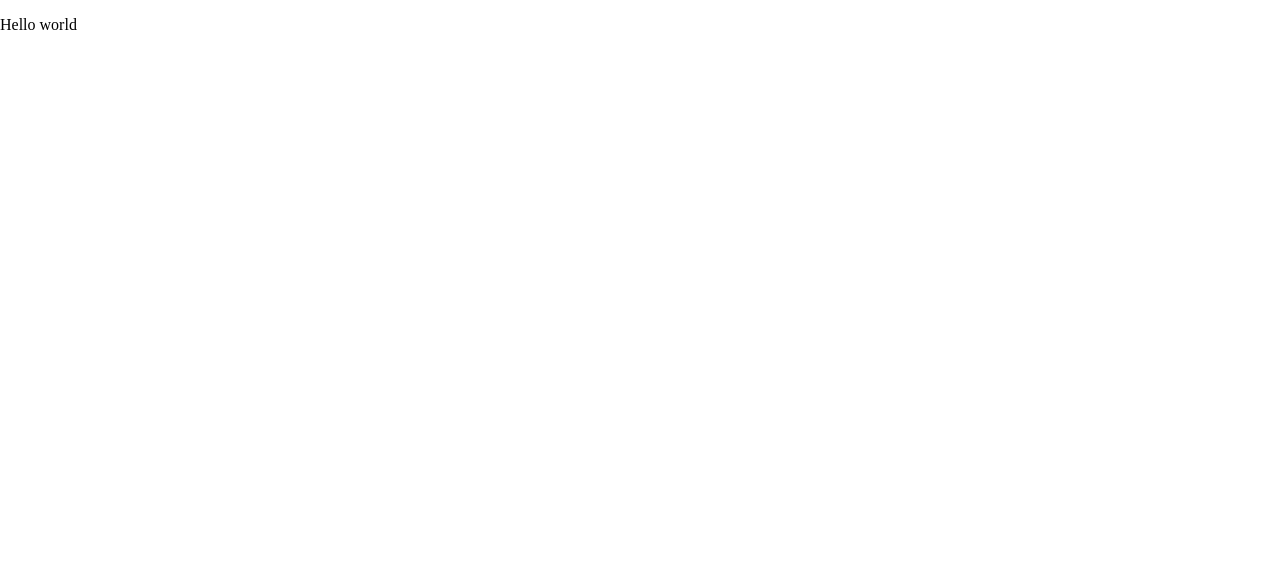
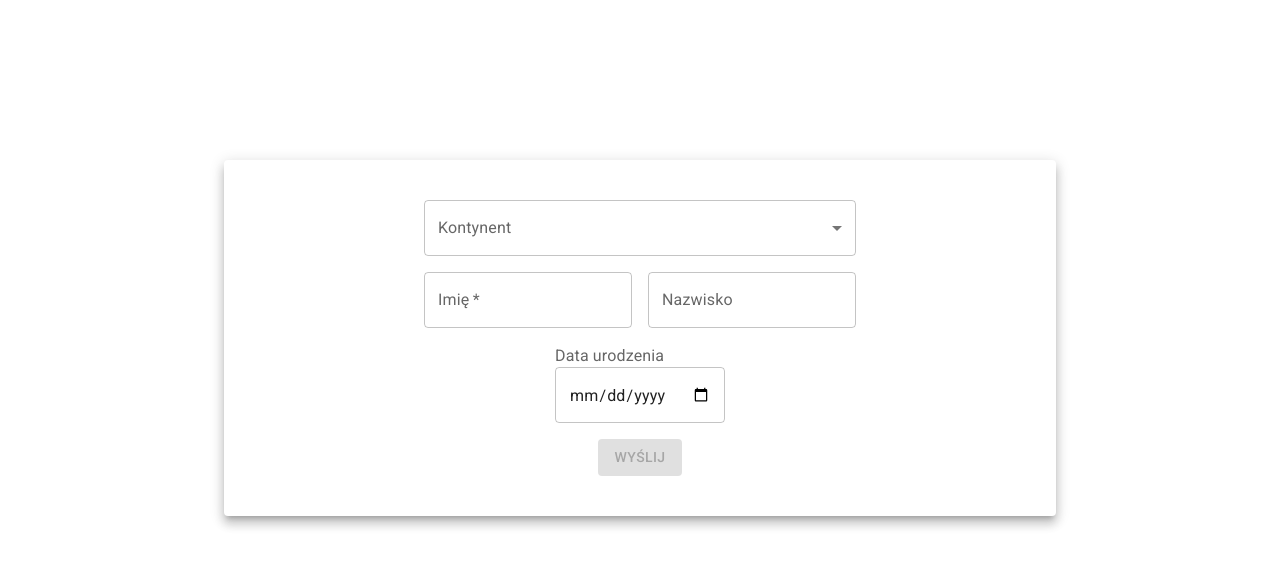
Before and after one commit to ThePanToster/react-interview-task, a React (Vite) app: page / in a window 1280 px wide. Shown: the top 566 px of the page. Built offline with nearby package versions, Linux system fonts and the light colour scheme.

Commit message:
Make basic form layout

```diff
--- a/src/App.jsx
+++ b/src/App.jsx
@@ -1,8 +1,93 @@
+import {
+    Box,
+    Paper,
+    Button,
+    Container,
+    FormControl,
+    InputLabel,
+    Select,
+    MenuItem,
+    TextField,
+    Stack,
+    //FormHelperText,
+} from '@mui/material'
+
 function App() {
     return (
-        <>
-            <p>Hello world</p>
-        </>
+        <Container sx={{ marginTop: 20 }}>
+            <Paper component="form" elevation={8} sx={{ marginX: 20 }}>
+                <Container>
+                    <Stack py={5} px={22} spacing={2} alignItems={'center'}>
+                        <FormControl fullWidth>
+                            <InputLabel id="continent-dropdown-label">
+                                Kontynent
+                            </InputLabel>
+                            <Select
+                                label="Kontynent"
+                                id="continent-dropdown"
+                                //onChange={handleChange}
+                                //error
+                                //helperText="Incorrect entry."
+                            >
+                                <MenuItem value={'africa'}>Afryka</MenuItem>
+                                <MenuItem value={'north-america'}>
+                                    Ameryka Północna
+                                </MenuItem>
+                                <MenuItem value={'south-america'}>
+                                    Ameryka Południowa
+                                </MenuItem>
+                                <MenuItem value={'antarctica'}>
+                                    Antarktyda
+                                </MenuItem>
+                                <MenuItem value={'australia'}>
+                                    Australia
+                                </MenuItem>
+                                <MenuItem value={'asia'}>Azja</MenuItem>
+                                <MenuItem value={'europe'}>Europa</MenuItem>
+                            </Select>
+                            {/* <FormHelperText error>Niespełnione kryteria</FormHelperText> */}
+                        </FormControl>
+
+                        <Stack direction={'row'} gap={2}>
+                            <TextField
+                                //error
+                                id="name-input"
+                                label="Imię"
+                                //defaultValue="Imię"
+                                //helperText="To pole jest wymagane"
+                                required
+                            />
+                            <TextField
+                                //error
+                                id="surname-input"
+                                label="Nazwisko"
+                                //defaultValue="Imię"
+                                //helperText="To pole jest wymagane"
+                            />
+                        </Stack>
+
+                        <Box>
+                            <InputLabel id="date-input-label">
+                                Data urodzenia
+                            </InputLabel>
+                            <TextField
+                                //error
+                                id="date-input"
+                                labelId="date-input-label"
+                                //label="Data urodzenia"
+                                type="date"
+                                //defaultValue="Imię"
+                                //helperText="To pole jest wymagane"
+                            />
+                        </Box>
+
+                        <Button component="submit" variant="contained" disabled>
+                            Wyślij
+                        </Button>
+                    </Stack>
+                </Container>
+            </Paper>
+        </Container>
     )
 }
 
```
